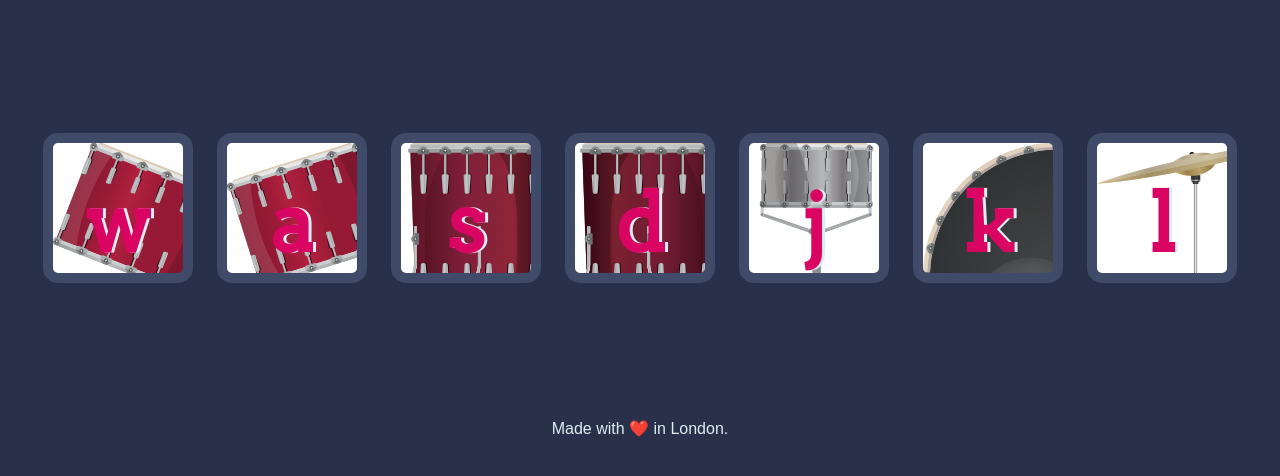
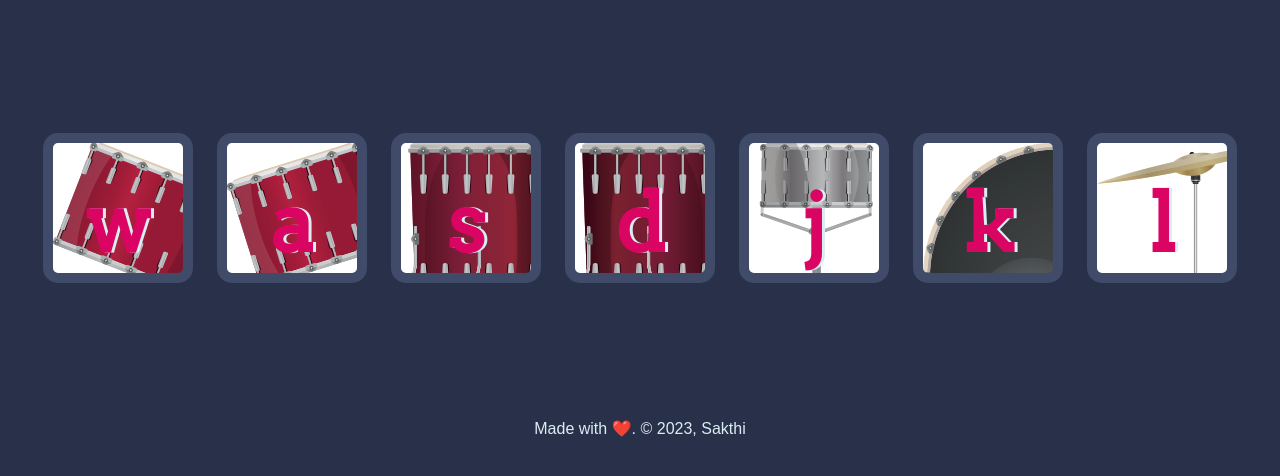
Before and after one commit to sakthi811/drum-kit, a plain HTML site: page index.html in a window 1280 px wide. Shown: the part 156-632 px from the top of the page. Drawn offline with Linux system fonts and the light colour scheme.

Commit message:
Update index.html

```diff
--- a/index.html
+++ b/index.html
@@ -23,7 +23,7 @@
 
   <script src="index.js"></script>
   <footer>
-    Made with ❤️ in London.
+    Made with ❤️. © 2023, Sakthi
   </footer>
 </body>
 
```
